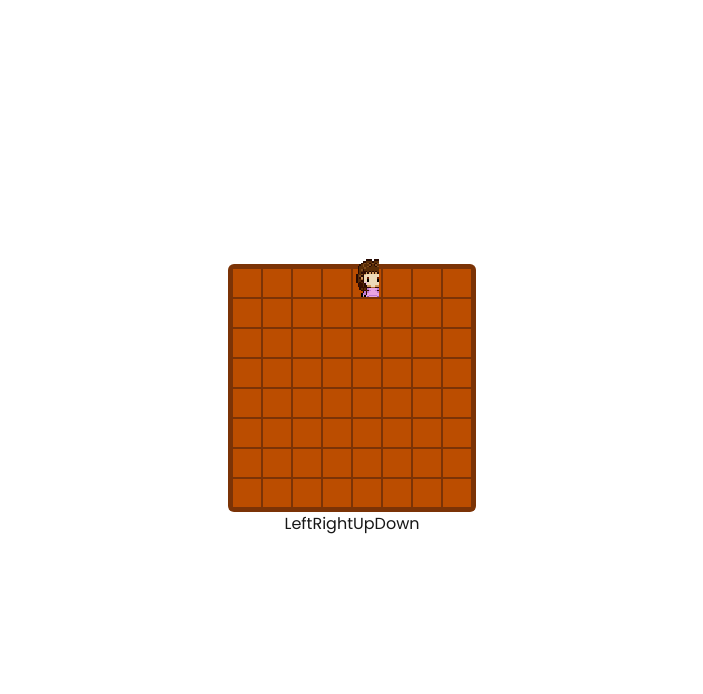
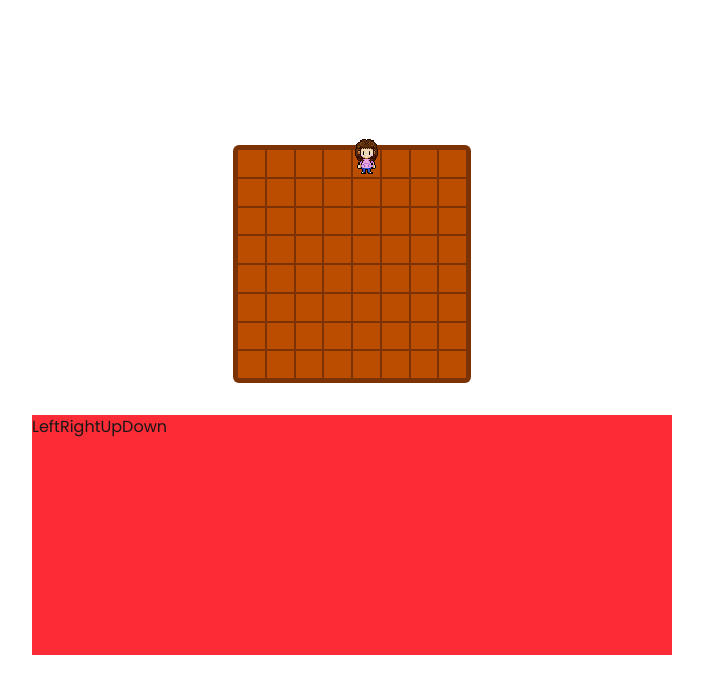
Before and after one commit to AlwaysHungrie/pineappl, a Next.js app: page / in a window 1280 px wide. Shown: the top 694 px of the page, without its empty margins (288-991 px from the left). Built offline with nearby package versions, Linux system fonts and the light colour scheme.

Commit message:
control panel layout

```diff
--- a/src/app/page.tsx
+++ b/src/app/page.tsx
@@ -10,7 +10,7 @@ export default function Home() {
     return null;
   }
   return (
-    <div className="flex flex-col items-center justify-center h-screen">
+    <div className="flex flex-col items-center justify-center h-screen max-w-screen-sm mx-auto">
       <Ground />
       <ControlPanel />
     </div>
--- a/src/components/controlPannel.tsx
+++ b/src/components/controlPannel.tsx
@@ -9,7 +9,7 @@ export default function ControlPanel() {
   };
 
   return (
-    <div>
+    <div className="h-[30%] bg-red-500 w-full mt-8">
       <button onClick={() => handleMove("left")}>Left</button>
       <button onClick={() => handleMove("right")}>Right</button>
       <button onClick={() => handleMove("up")}>Up</button>
--- a/src/components/girl.tsx
+++ b/src/components/girl.tsx
@@ -40,6 +40,8 @@ export default function Girl() {
 
   const width = squareSize * SCALE * 0.55;
   const height = squareSize * SCALE * 0.9;
+
+  const spriteSheetScale = width / ORIGINAL_WIDTH;
 
   const animationPositionRef = useRef<number>(0);
   const lastFrameTimePositionRef = useRef<number>(0);
@@ -122,15 +124,17 @@ export default function Girl() {
         <Image
           src="/sprite-sheet.png"
           alt="girl"
-          width={SPRITE_SHEET_WIDTH * SCALE}
-          height={SPRITE_SHEET_HEIGHT * SCALE}
+          width={SPRITE_SHEET_WIDTH * spriteSheetScale}
+          height={SPRITE_SHEET_HEIGHT * spriteSheetScale}
           className="max-w-none"
           draggable={false}
           style={{
             transform: `translateX(${
-              -frameColumn * ORIGINAL_WIDTH * SCALE
+              -frameColumn * ORIGINAL_WIDTH * spriteSheetScale
             }px) translateY(${
-              -SPRITE_SHEET_DIRECTIONS[direction] * ORIGINAL_HEIGHT * SCALE
+              -SPRITE_SHEET_DIRECTIONS[direction] *
+              ORIGINAL_HEIGHT *
+              spriteSheetScale
             }px)`,
           }}
         />
--- a/src/contexts/gameContext.tsx
+++ b/src/contexts/gameContext.tsx
@@ -37,7 +37,7 @@ export const COLS = 8;
 
 export const PADDING = 16;
 const MAX_SQUARE_SIZE = 64;
-const SCREEN_HEIGHT_PERCENTAGE = 0.4;
+const SCREEN_HEIGHT_PERCENTAGE = 0.45;
 
 export function GameProvider({ children }: GameProviderProps) {
   const [isClient, setIsClient] = useState(false);
@@ -54,8 +54,12 @@ export function GameProvider({ children }: GameProviderProps) {
   // Calculate square size based on screen constraints
   const squareSize = screen
     ? Math.min(
+        // Width constraint: ensure grid fits within screen width
         (screen.width - PADDING * 2) / COLS,
-        (screen.height * SCREEN_HEIGHT_PERCENTAGE) / ROWS,
+        // Height constraint: ensure grid height doesn't exceed percentage of screen height
+        // Account for grid's own padding (p-1 = 4px) and ensure total height fits
+        (screen.height * SCREEN_HEIGHT_PERCENTAGE - PADDING * 2 - 8) / ROWS,
+        // Maximum size constraint
         MAX_SQUARE_SIZE
       )
     : 0;
```
